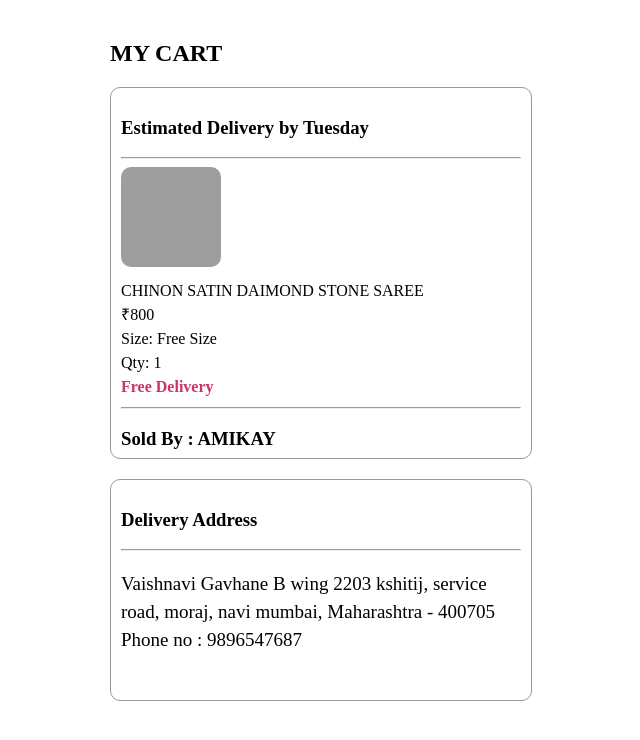
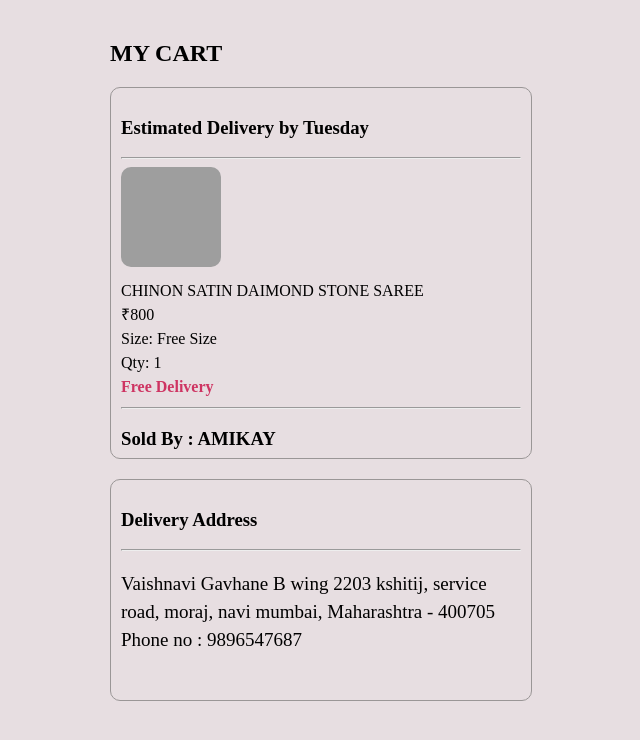
Before and after one commit to vaishnavi123467/Html-CSS, a plain HTML site: page meesho website/cartpage.html in a window 1280 px wide. Shown: the whole page, without its empty margins (320-960 px from the left). Drawn offline with Linux system fonts and the light colour scheme; grey boxes are pictures that could not be loaded.

Commit message:
cart page

```diff
--- a/meesho website/cartpage.html
+++ b/meesho website/cartpage.html
@@ -6,6 +6,10 @@
     <title>Document</title>
     <style>
 
+
+        *{
+            background-color: rgb(231, 222, 225);
+        }
      .body {
             height:650px;
             width:450px;
```
